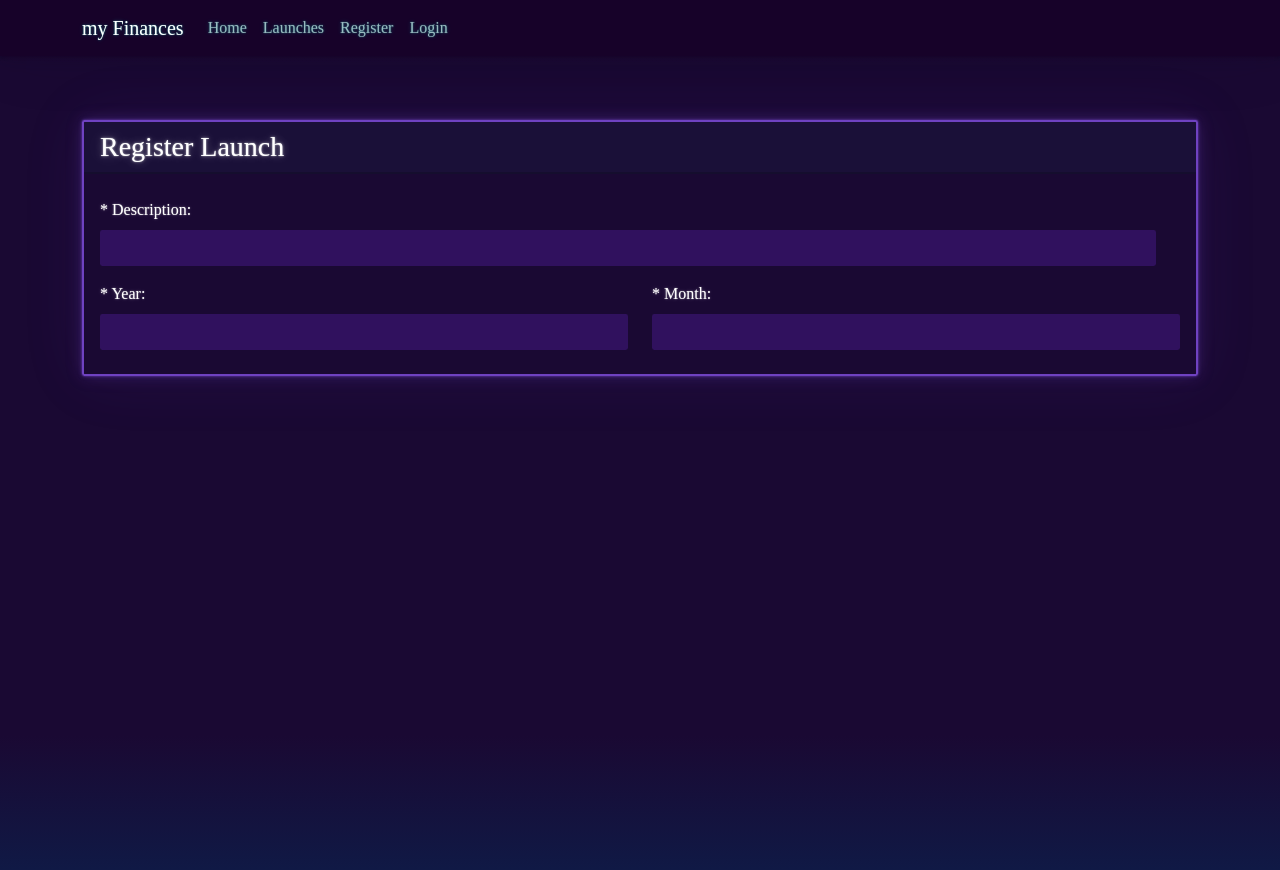
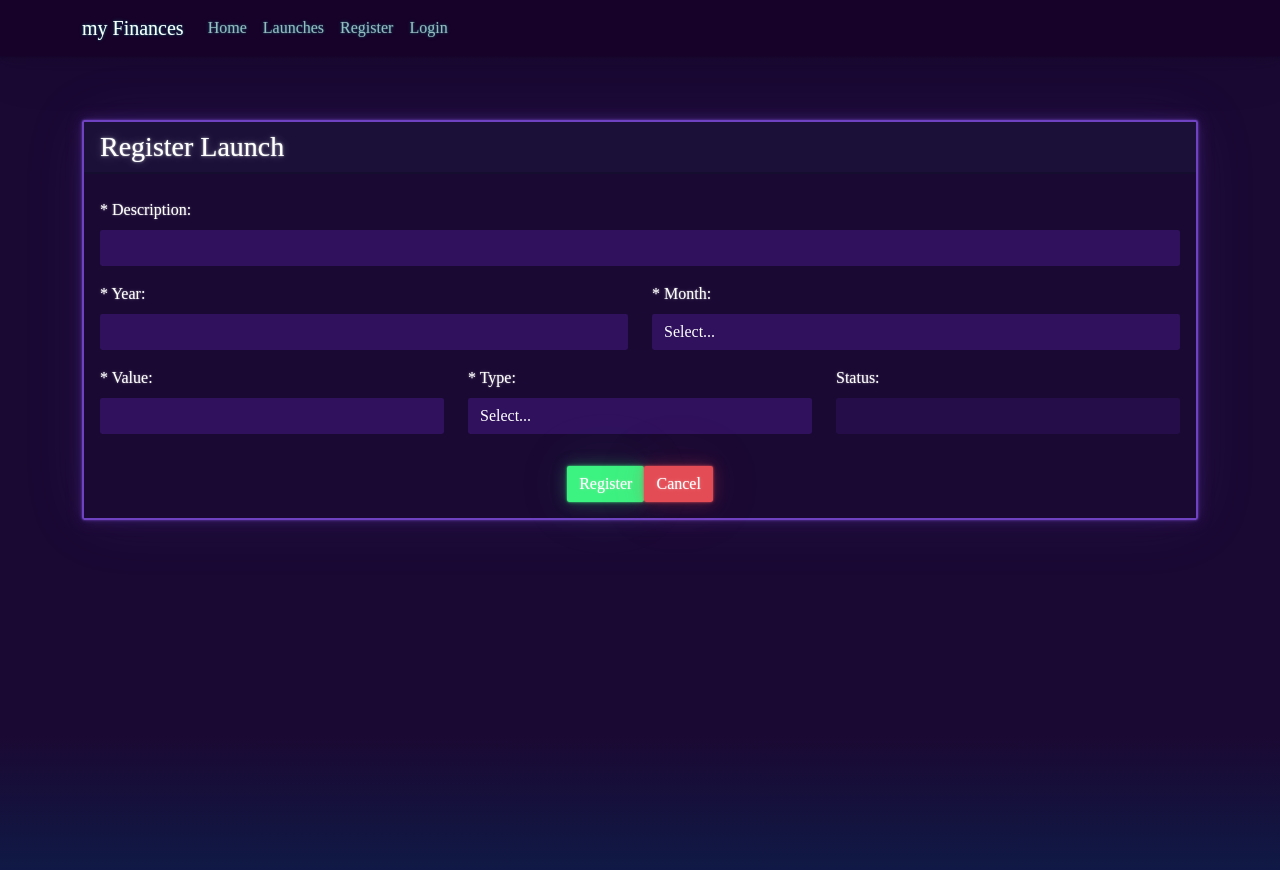
Before and after one commit to GutscheWilly/my-Finances-frontend, a React (Create React App) app: page /register-launch in a window 1280 px wide. Shown: the top 870 px of the page. Built offline with nearby package versions, Linux system fonts and the light colour scheme.

Commit message:
Finish interface of Register Launch

```diff
--- a/src/pages/launch/RegisterLaunch.js
+++ b/src/pages/launch/RegisterLaunch.js
@@ -2,11 +2,13 @@ import React from 'react';
 
 import Card from '../../components/Card';
 import FormGroup from '../../components/FormGroup';
+import MenuOption from '../../components/MenuOption';
+import { monthsOptionList, launchTypesOptionList } from '../../service/launch/LaunchService';
 
 function RegisterLaunch() {
     return (
         <Card title="Register Launch">
-            <div className="row col-md-12">
+            <div className="row col-md-13">
                 <FormGroup htmlFor="inputDescription" label="* Description:">
                     <input id="inputDescription" type="text" className="form-control" />
                 </FormGroup>
@@ -21,9 +23,34 @@ function RegisterLaunch() {
 
                 <div className="col-md-6">
                     <FormGroup htmlFor="inputMonth" label="* Month:">
-                        <input id="inputMonth" type="text" className="form-control" />
+                        <MenuOption id="inputMonth" options={monthsOptionList} className="form-control" />
                     </FormGroup>
                 </div>
+            </div>
+
+            <div className="row">
+                <div className="col-md-4">
+                    <FormGroup htmlFor="inputValue" label="* Value:">
+                        <input id="inputValue" type="text" className="form-control" />
+                    </FormGroup>
+                </div>
+
+                <div className="col-md-4">
+                    <FormGroup htmlFor="inputType" label="* Type:">
+                        <MenuOption id="inputType" options={launchTypesOptionList} className="form-control" />
+                    </FormGroup>
+                </div>
+
+                <div className="col-md-4">
+                    <FormGroup htmlFor="inputStatus" label="Status:">
+                        <input id="inputStatus" type="text" className="form-control" disabled />
+                    </FormGroup>
+                </div>
+            </div>
+
+            <div className="group d-flex justify-content-center mt-4">
+                <button type="button" className="btn btn-success">Register</button>
+                <button type="button" className="btn btn-danger">Cancel</button>
             </div>
         </Card>
     );
```
